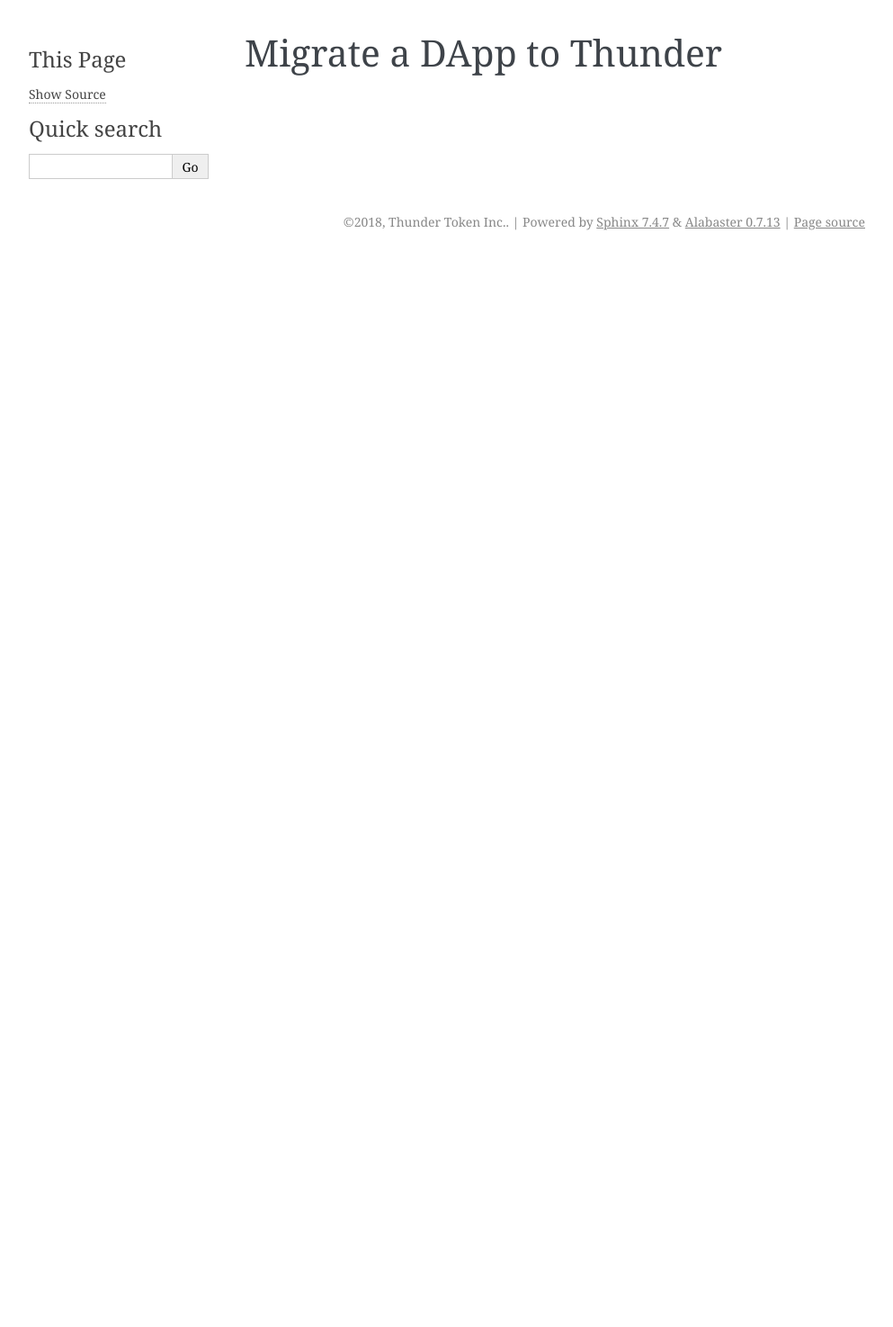
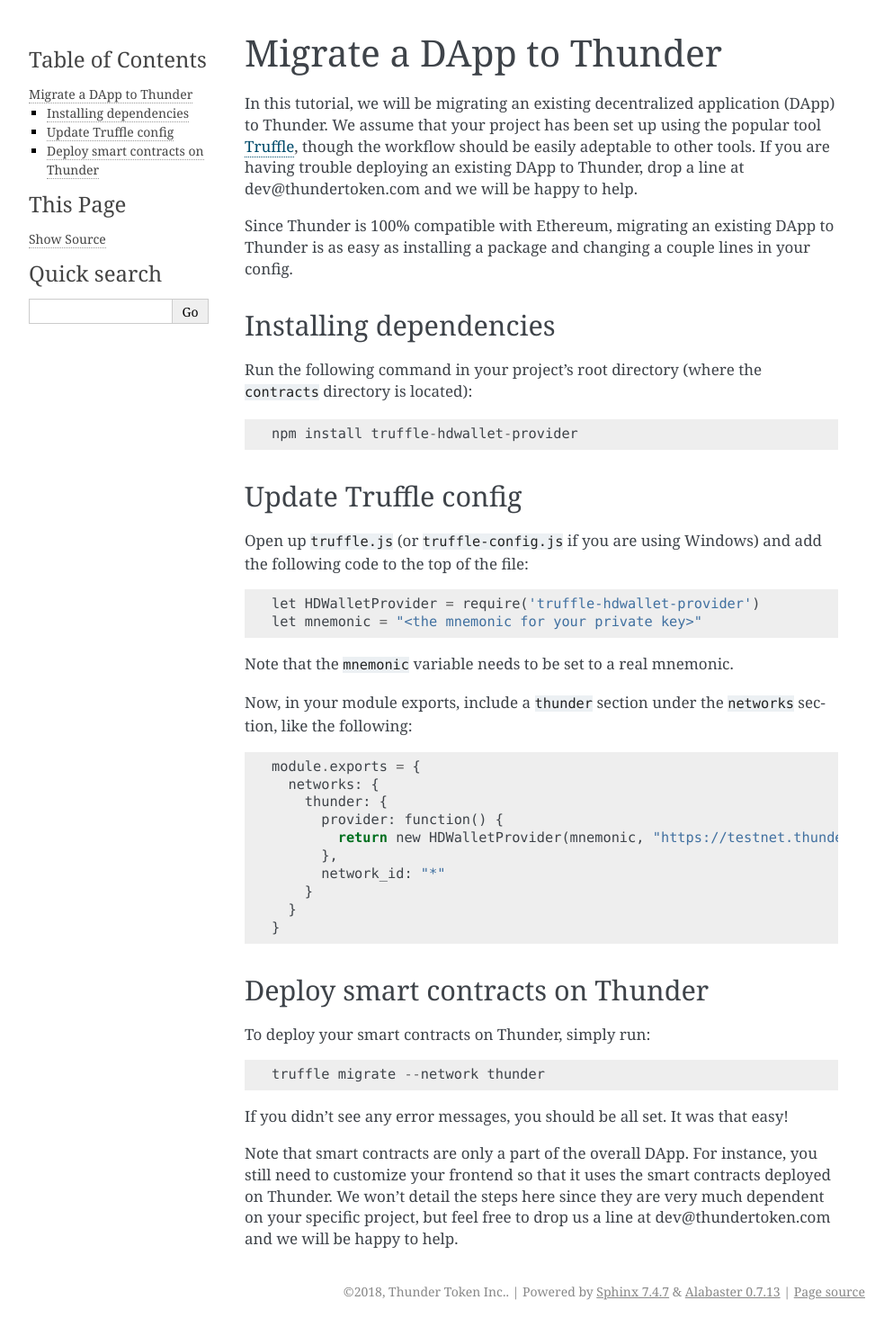
Before and after one commit to derekchiang/thunder-docs, a Sphinx documentation site: the page built from source/tutorials/migrate_dapp_to_thunder.md, in a window 1280 px wide. Shown: the whole page at 90% size, without its empty margins (148-1141 px from the left). Built offline with Sphinx 7.4.7, drawn with Linux system fonts in a browser that asks for light colours; before the commit the page ends 900 px from its top, so only the background shows below that.

Commit message:
Add a tutorial for migrating an exising DApp to Thunder

````diff
--- a/source/tutorials/migrate_dapp_to_thunder.md
+++ b/source/tutorials/migrate_dapp_to_thunder.md
@@ -1 +1,51 @@
 # Migrate a DApp to Thunder
+
+In this tutorial, we will be migrating an existing decentralized application (DApp) to Thunder.  We assume that your project has been set up using the popular tool [Truffle](http://truffleframework.com/), though the workflow should be easily adeptable to other tools.  If you are having trouble deploying an existing DApp to Thunder, drop a line at dev@thundertoken.com and we will be happy to help.
+
+Since Thunder is 100% compatible with Ethereum, migrating an existing DApp to Thunder is as easy as installing a package and changing a couple lines in your config.
+
+## Installing dependencies
+
+Run the following command in your project's root directory (where the `contracts` directory is located):
+
+```
+npm install truffle-hdwallet-provider
+```
+
+## Update Truffle config
+
+Open up `truffle.js` (or `truffle-config.js` if you are using Windows) and add the following code to the top of the file:
+
+```
+let HDWalletProvider = require('truffle-hdwallet-provider')
+let mnemonic = "<the mnemonic for your private key>"
+```
+
+Note that the `mnemonic` variable needs to be set to a real mnemonic.
+
+Now, in your module exports, include a `thunder` section under the `networks` section, like the following:
+
+```
+module.exports = {
+  networks: {
+    thunder: {
+      provider: function() {
+        return new HDWalletProvider(mnemonic, "https://testnet.thundertoken.com")
+      },
+      network_id: "*"
+    }
+  }
+}
+```
+
+## Deploy smart contracts on Thunder
+
+To deploy your smart contracts on Thunder, simply run:
+
+```
+truffle migrate --network thunder
+```
+
+If you didn't see any error messages, you should be all set.  It was that easy!
+
+Note that smart contracts are only a part of the overall DApp.  For instance, you still need to customize your frontend so that it uses the smart contracts deployed on Thunder.  We won't detail the steps here since they are very much dependent on your specific project, but feel free to drop us a line at dev@thundertoken.com and we will be happy to help.
````
Also changed, not shown: source/tutorials/build_dapp_on_thunder.md (+4 -4 lines).
